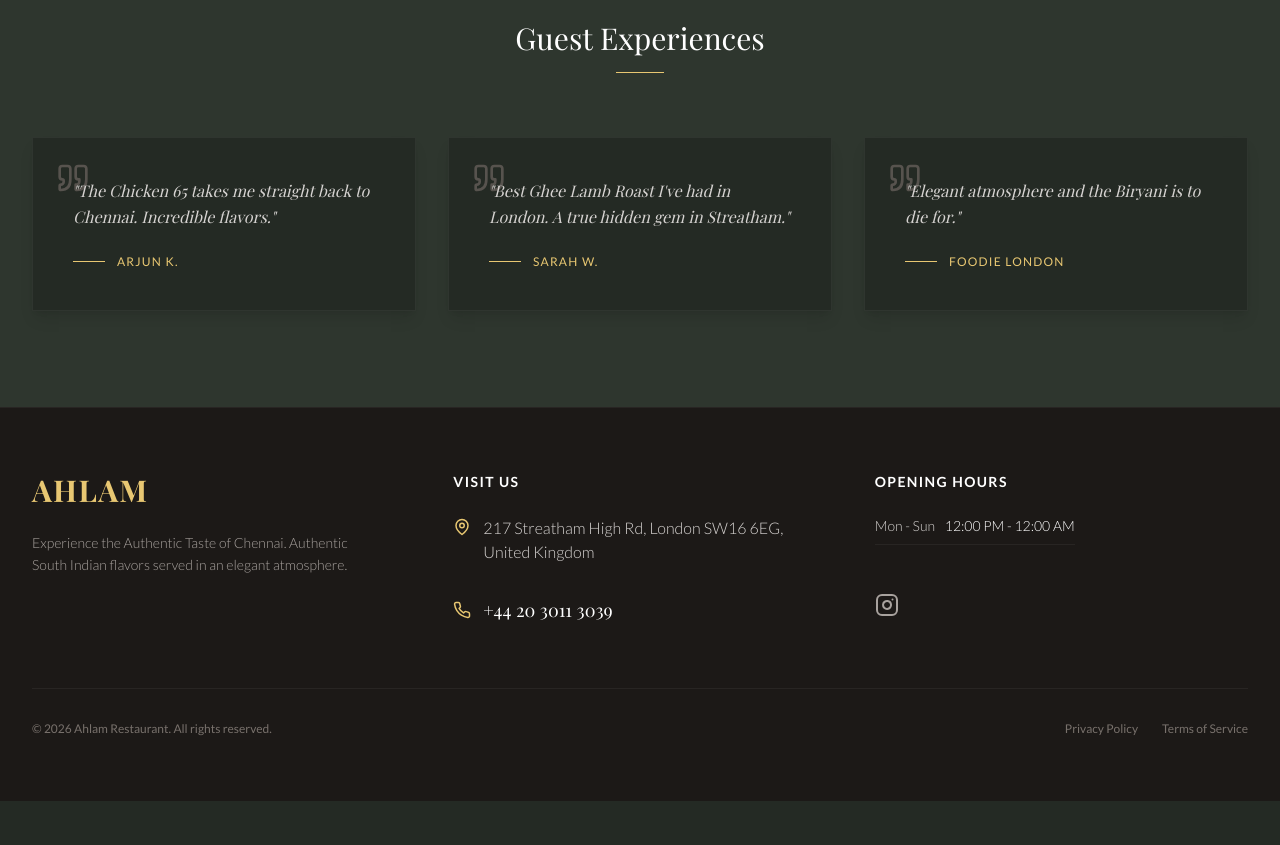
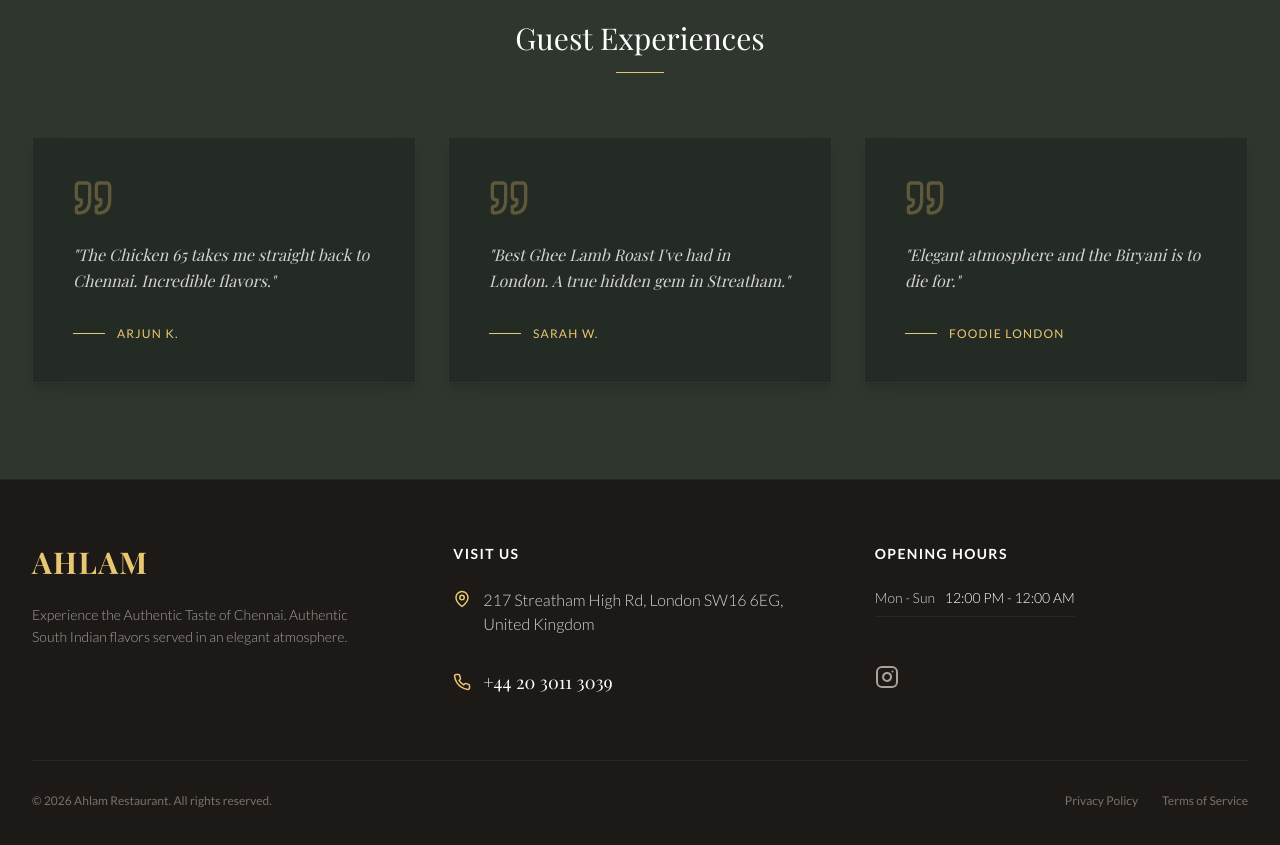
Before and after one commit to dassuman2001/Ahlam-Indian-Restaurant-Website, a React (Vite) app: page / in a window 1280 px wide. Shown: the part 3420-4265 px from the top of the page. Before the commit the page ends 4221 px from the top, so only its background shows below. Built offline with nearby package versions, Linux system fonts and the light colour scheme.

Commit message:
feat: Improve guest review layout on Home page
Adjusted the styling and layout of guest reviews on the home page. This change ensures the quote icon is positioned correctly and the text content flows better, enhancing the visual presentation of customer testimonials.

```diff
--- a/pages/Home.tsx
+++ b/pages/Home.tsx
@@ -16,10 +16,13 @@ const Testimonials: React.FC = () => (
       </div>
       <div className="grid grid-cols-1 md:grid-cols-3 gap-8">
         {REVIEWS.map((review) => (
-          <div key={review.id} className="bg-elegant-base p-10 border border-white/5 relative group hover:border-gold-accent/30 transition-colors shadow-lg">
-            <Quote className="absolute top-6 left-6 text-charcoal-800 w-8 h-8 -z-0" />
-            <p className="text-stone-300 font-serif italic mb-6 relative z-10 leading-relaxed">"{review.text}"</p>
-            <div className="flex items-center">
+          <div key={review.id} className="bg-elegant-base p-10 border border-white/5 relative group hover:border-gold-accent/30 transition-colors shadow-lg flex flex-col">
+            {/* Fixed: Quote icon is now relative to avoid overlapping text */}
+            <div className="mb-6">
+                 <Quote className="text-gold-accent/30 w-10 h-10" />
+            </div>
+            <p className="text-stone-300 font-serif italic mb-8 relative z-10 leading-relaxed flex-grow">"{review.text}"</p>
+            <div className="flex items-center mt-auto">
                 <div className="w-8 h-[1px] bg-gold-accent mr-3"></div>
                 <p className="text-gold-accent text-xs uppercase tracking-widest">{review.author}</p>
             </div>
```
